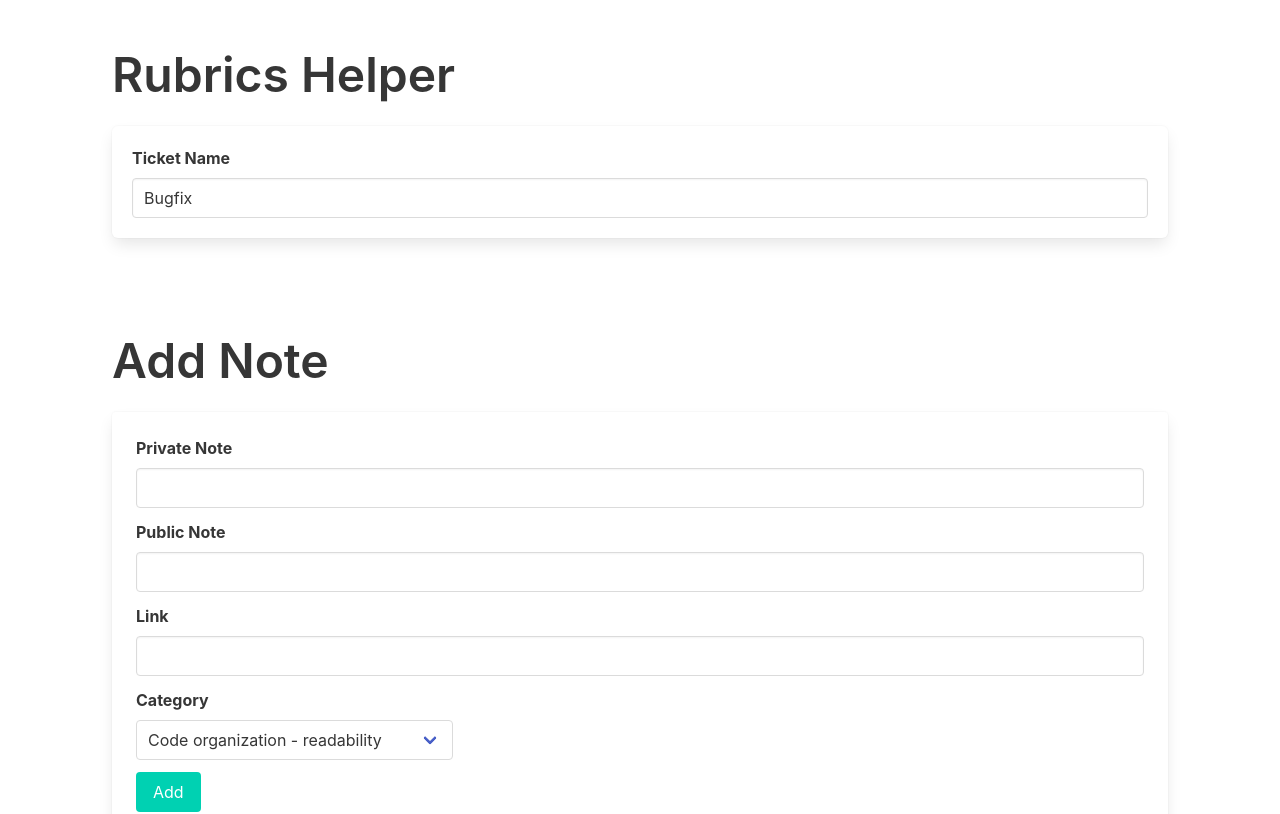
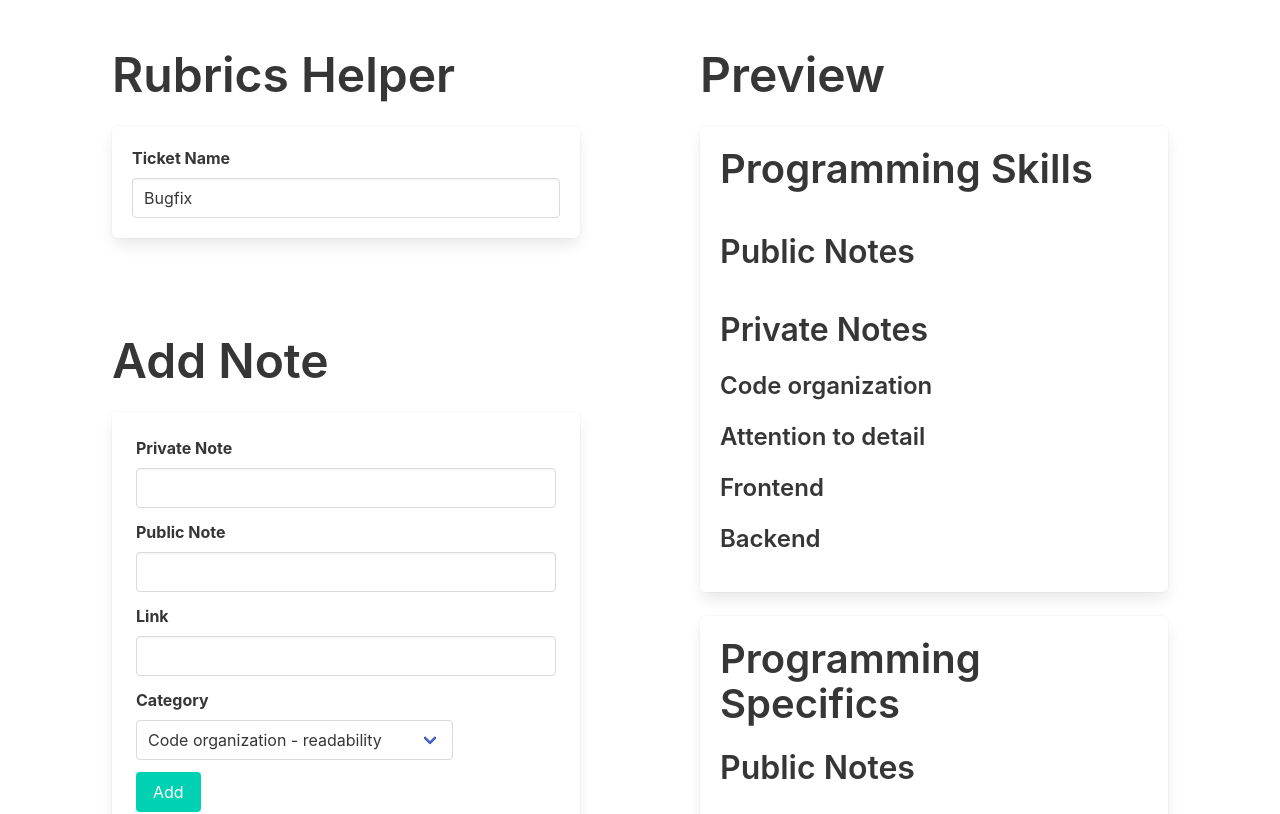
Before and after one commit to 0916dhkim/rubrics-helper-hatchways, a React (Create React App) app: page / in a window 1280 px wide. Shown: the top 814 px of the page. Built offline with nearby package versions, Linux system fonts and the light colour scheme.

Commit message:
2 Column Layout

```diff
--- a/src/App.tsx
+++ b/src/App.tsx
@@ -21,6 +21,8 @@ function App() {
   }, []);
   return (
     <div className="container">
+      <div className="columns is-desktop">
+        <div className="column">
           <div className="section">
             <h1 className="title is-1">Rubrics Helper</h1>
             <div className="box">
@@ -43,9 +45,13 @@ function App() {
             <h1 className="title is-1">Notes</h1>
             <NoteList notes={notes} onDelete={onNoteDelete} />
           </div>
+        </div>
+        <div className="column">
           <div className="section">
             <h1 className="title is-1">Preview</h1>
             <NotePreview ticketName={ticketName} notes={notes} />
+          </div>
+        </div>
       </div>
     </div>
   );
--- a/src/components/NoteList.tsx
+++ b/src/components/NoteList.tsx
@@ -13,7 +13,6 @@ type ListItemProps = {
 
 const ListItem = ({ note, onDelete }: ListItemProps): React.ReactElement => {
   return (
-    <div className="column is-6-desktop is-12-tablet">
     <div className="box">
       <p className="block">
         <strong>Private Note: </strong>
@@ -38,7 +37,6 @@ const ListItem = ({ note, onDelete }: ListItemProps): React.ReactElement => {
         Delete
       </button>
     </div>
-    </div>
   );
 };
 
@@ -47,7 +45,7 @@ export const NoteList = ({
   onDelete,
 }: NoteListProps): React.ReactElement => {
   return (
-    <div className="columns is-multiline">
+    <div>
       {notes.map((note, index) => (
         <ListItem key={index} note={note} onDelete={() => onDelete(index)} />
       ))}
```
Lines whose indentation alone changed are shown as unchanged.
